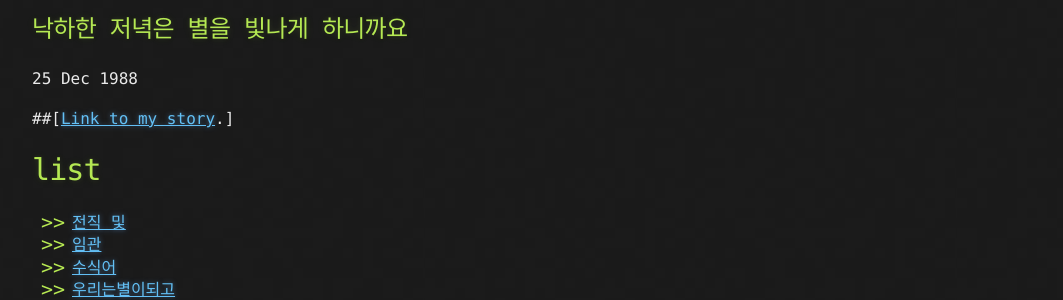
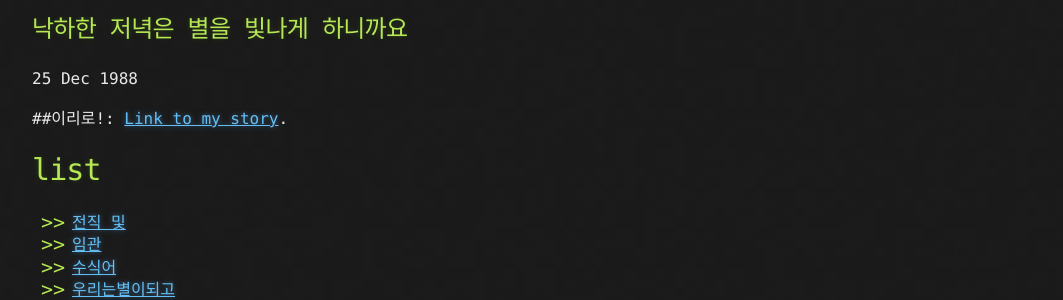
Before and after one commit to imrealz/imrealz.github.com, a Jekyll site: the page built from _posts/1988-12-25-우리는별이되고.md, in a window 1280 px wide and 900 px high. Shown: the part 133-433 px from the top of the window, without its empty margins (108-1171 px from the left). Built offline with Jekyll 4.4.1, drawn with Linux system fonts in a browser that asks for light colours.

Commit message:
Update 1988-12-25-우리는별이되고.md

```diff
--- a/_posts/1988-12-25-우리는별이되고.md
+++ b/_posts/1988-12-25-우리는별이되고.md
@@ -4,7 +4,7 @@ published: true
 ---
 
 
-##[[Link to my story](https://story.kakao.com/_GUl9C9/FCmPEKzyHq0).]
+##이리로!: [Link to my story](https://story.kakao.com/_GUl9C9/FCmPEKzyHq0).
 
 
 
```
